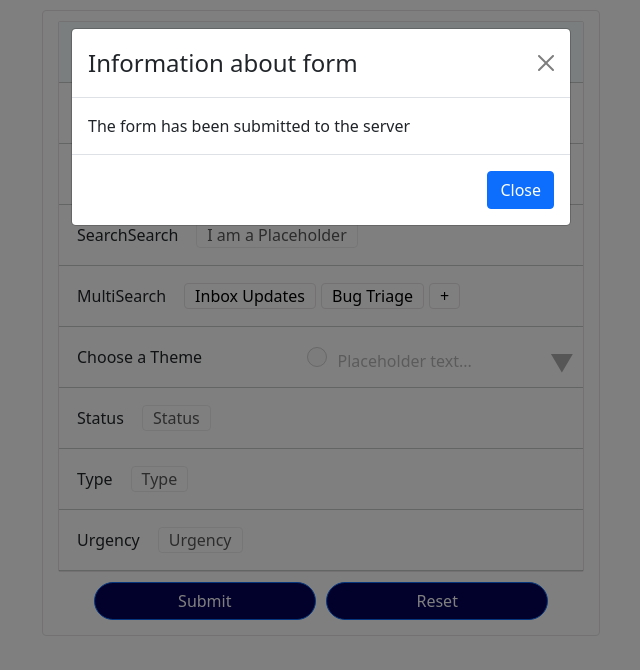
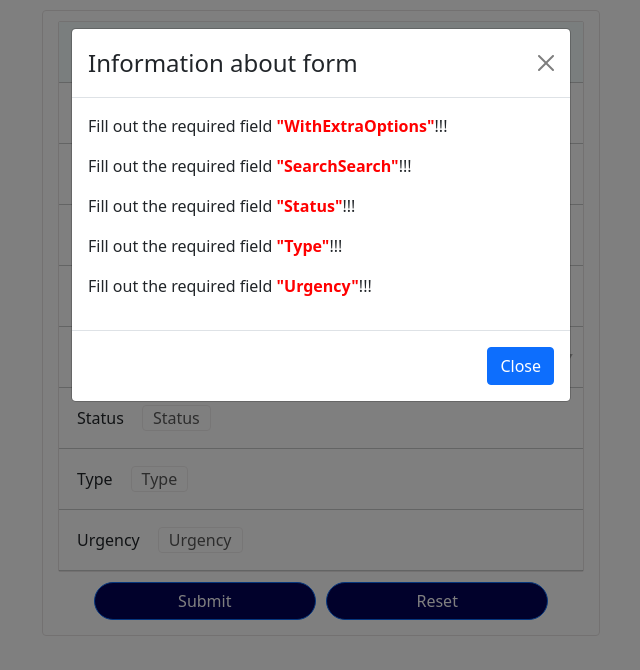
Before and after one commit to hayktermarkosyan/formComponent, a React (Create React App) app: page / in a window 1280 px wide. Both pictures are taken after a click on the button "Submit". Shown: the top 670 px of the page, without its empty margins (319-959 px from the left). Built offline with nearby package versions, Linux system fonts and the light colour scheme; grey boxes are pictures that could not be loaded.

Commit message:
29.01.22-2

```diff
--- a/src/Components/FormContainer.js
+++ b/src/Components/FormContainer.js
@@ -18,8 +18,29 @@ import ResetButton from './FormElements/ResetButton';
 function FormContainer () {
 
     const [isReset, setIsReset] = useState(false);
+    const handleReset = () => {
+        setIsReset(!isReset);
+        setWithExtraOptions(false);
+        setSearchSearch(false);
+        setStatus(false);
+        setType(false);
+        setUrgency(false);
+    }
 
-    const handleReset = () => setIsReset(!isReset);
+    const [withExtraOptions, setWithExtraOptions] = useState(false);
+    const withExtraOptionsDone = () => setWithExtraOptions(true);
+
+    const [searchSearch, setSearchSearch] = useState(false);
+    const searchSearchDone = () => setSearchSearch(true);
+
+    const [status, setStatus] = useState(false);
+    const statusDone = () => setStatus(true);
+
+    const [type, setType] = useState(false);
+    const typeDone = () => setType(true);
+
+    const [urgency, setUrgency] = useState(false);
+    const urgencyDone = () => setUrgency(true);
 
     return (
         <Container>
@@ -34,11 +55,17 @@ function FormContainer () {
 
                     <hr className="HR" />
 
-                    <WithExtraOptions isReset={isReset} />
+                    <WithExtraOptions
+                        isReset={isReset}
+                        withExtraOptionsDone={withExtraOptionsDone}
+                    />
 
                     <hr className="HR" />
 
-                    <SearchSearch isReset={isReset} />
+                    <SearchSearch
+                        isReset={isReset}
+                        searchSearchDone={searchSearchDone}
+                    />
 
                     <hr className="HR" />
 
@@ -50,21 +77,37 @@ function FormContainer () {
 
                     <hr className="HR" />
 
-                    <Status isReset={isReset} />
+                    <Status
+                        isReset={isReset}
+                        statusDone={statusDone}
+                    />
 
                     <hr className="HR" />
 
-                    <Type isReset={isReset} />
+                    <Type
+                        isReset={isReset}
+                        typeDone={typeDone}
+                    />
 
                     <hr className="HR" />
 
-                    <Urgency isReset={isReset} />
+                    <Urgency
+                        isReset={isReset}
+                        urgencyDone={urgencyDone}
+                    />
 
                     <hr className="HR" />
 
                 </Form>
 
-                <SubmitButton handleReset={handleReset} />
+                <SubmitButton
+                    handleReset={handleReset}
+                    withExtraOptions={withExtraOptions}
+                    searchSearch={searchSearch}
+                    status={status}
+                    type={type}
+                    urgency={urgency}
+                />
 
                 <ResetButton handleReset={handleReset} />
             </Col>
--- a/src/Components/FormElements/SearchSearch.js
+++ b/src/Components/FormElements/SearchSearch.js
@@ -3,7 +3,7 @@ import { Row, Col, Button, Dropdown } from 'react-bootstrap';
 import searchLogo from '../icons/search.png';
 import './styles/SearchSearch.css';
 
-function SearchSearch({isReset}) {
+function SearchSearch({isReset, searchSearchDone}) {
     const [isOpen, setIsOpen] = useState(false);
     const [options, setOptions] = useState([
         {
@@ -47,14 +47,13 @@ function SearchSearch({isReset}) {
             if (option.id === value.id) {
                 if (value.isSelected === false) {
                     value.isSelected = !value.isSelected;
+                    searchSearchDone();
                     return value;
                 } else {
                     return value;
                 }
             }
-            if(option.isSelected === true) {
-                option.isSelected = false;
-            }
+            if(option.isSelected === true) option.isSelected = false
             return option;
         }));
         setIsOpen(false);
--- a/src/Components/FormElements/Status.js
+++ b/src/Components/FormElements/Status.js
@@ -3,7 +3,7 @@ import { Row, Col, Button, Dropdown } from 'react-bootstrap';
 import statLogo from '../icons/check-mark.png';
 import './styles/Status.css';
 
-function Status({isReset}) {
+function Status({isReset, statusDone}) {
     const [isOpen, setIsOpen] = useState(false);
     const [options, setOptions] = useState([
         {
@@ -47,14 +47,13 @@ function Status({isReset}) {
             if (option.id === value.id) {
                 if (value.isSelected === false) {
                     value.isSelected = !value.isSelected;
+                    statusDone();
                     return value;
                 } else {
                     return value;
                 }
             }
-            if(option.isSelected === true) {
-                option.isSelected = false;
-            }
+            if(option.isSelected === true) option.isSelected = false
             return option;
         }));
         setIsOpen(false);
--- a/src/Components/FormElements/SubmitButton.js
+++ b/src/Components/FormElements/SubmitButton.js
@@ -2,17 +2,39 @@ import './styles/SubmitButton.css';
 import { useState } from 'react';
 import { Button, Modal } from 'react-bootstrap';
 
-function SubmitButton({handleReset}) {
+function SubmitButton({handleReset, withExtraOptions, searchSearch, status, type, urgency}) {
     const [show, setShow] = useState(false);
+    const doneOptionsArr = [
+        {
+            id: Math.random(),
+            name: "WithExtraOptions",
+            filled: withExtraOptions
+        },
+        {
+            id: Math.random(),
+            name: "SearchSearch",
+            filled: searchSearch
+        },
+        {
+            id: Math.random(),
+            name: "Status",
+            filled: status
+        },
+        {
+            id: Math.random(),
+            name: "Type",
+            filled: type
+        },
+        {
+            id: Math.random(),
+            name: "Urgency",
+            filled: urgency
+        }
+    ];
 
-    const handleClose = () => {
-        setShow(false);
-        handleReset();
-    }
-    const handleShow = () => {
-        setShow(true);
-        handleReset();
-    }
+    const handleClose = () => setShow(false);
+
+    const handleShow = () => setShow(true);
 
     return (
         <>
@@ -24,6 +46,7 @@ function SubmitButton({handleReset}) {
                 Submit
             </Button>
 
+            {doneOptionsArr.filter(option => option.filled === true).length === 5 ?
                 <Modal show={show} onHide={handleClose}>
                     <Modal.Header closeButton>
                         <Modal.Title>Information about form</Modal.Title>
@@ -36,7 +59,28 @@ function SubmitButton({handleReset}) {
                             Close
                         </Button>
                     </Modal.Footer>
-            </Modal>
+                </Modal> :
+                <Modal show={show} onHide={handleClose}>
+                    <Modal.Header closeButton>
+                        <Modal.Title>Information about form</Modal.Title>
+                    </Modal.Header>
+
+                    <Modal.Body>
+                        {doneOptionsArr.filter(option => option.filled === false).map(opt => {
+                            return (
+                                <p key={Math.random()}>
+                                    Fill out the required field <b style={{color: 'red'}}>"{opt.name}"</b>!!!
+                                </p>
+                            )
+                        })}
+                    </Modal.Body>
+
+                    <Modal.Footer>
+                        <Button variant="primary" onClick={handleClose}>
+                            Close
+                        </Button>
+                    </Modal.Footer>
+                </Modal>}
         </>
     )
 }
--- a/src/Components/FormElements/Type.js
+++ b/src/Components/FormElements/Type.js
@@ -3,7 +3,7 @@ import { Row, Col, Button, Dropdown } from 'react-bootstrap';
 import typeLogo from '../icons/type.png';
 import './styles/Type.css';
 
-function Type({isReset}) {
+function Type({isReset, typeDone}) {
     const [isOpen, setIsOpen] = useState(false);
     const [options, setOptions] = useState([
         {
@@ -47,14 +47,13 @@ function Type({isReset}) {
             if (option.id === value.id) {
                 if (value.isSelected === false) {
                     value.isSelected = !value.isSelected;
+                    typeDone();
                     return value;
                 } else {
                     return value;
                 }
             }
-            if(option.isSelected === true) {
-                option.isSelected = false;
-            }
+            if(option.isSelected === true) option.isSelected = false
             return option;
         }));
         setIsOpen(false);
--- a/src/Components/FormElements/Urgency.js
+++ b/src/Components/FormElements/Urgency.js
@@ -3,7 +3,7 @@ import { Row, Col, Button, Dropdown } from 'react-bootstrap';
 import urgLogo from '../icons/warning.png';
 import './styles/Urgency.css';
 
-function Urgency({isReset}) {
+function Urgency({isReset, urgencyDone}) {
     const [isOpen, setIsOpen] = useState(false);
     const [options, setOptions] = useState([
         {
@@ -47,14 +47,13 @@ function Urgency({isReset}) {
             if (option.id === value.id) {
                 if (value.isSelected === false) {
                     value.isSelected = !value.isSelected;
+                    urgencyDone();
                     return value;
                 } else {
                     return value;
                 }
             }
-            if(option.isSelected === true) {
-                option.isSelected = false;
-            }
+            if(option.isSelected === true) option.isSelected = false
             return option;
         }));
         setIsOpen(false);
--- a/src/Components/FormElements/WithExtraOptions.js
+++ b/src/Components/FormElements/WithExtraOptions.js
@@ -3,7 +3,7 @@ import { Row, Col, Button, Dropdown } from 'react-bootstrap';
 import briefcaseLogo from '../icons/briefcase.png';
 import './styles/WithExtraOptions.css';
 
-function WithExtraOptions({isReset}) {
+function WithExtraOptions({isReset, withExtraOptionsDone}) {
     const [isOpen, setIsOpen] = useState(false);
     const [options, setOptions] = useState([
         {
@@ -53,14 +53,13 @@ function WithExtraOptions({isReset}) {
             if (option.id === value.id) {
                 if (value.isSelected === false) {
                     value.isSelected = !value.isSelected;
+                    withExtraOptionsDone();
                     return value;
                 } else {
                     return value;
                 }
             }
-            if(option.isSelected === true) {
-                option.isSelected = false;
-            }
+            if(option.isSelected === true) option.isSelected = false
             return option;
         }));
         setIsOpen(false);
```
Lines whose indentation alone changed are shown as unchanged.
